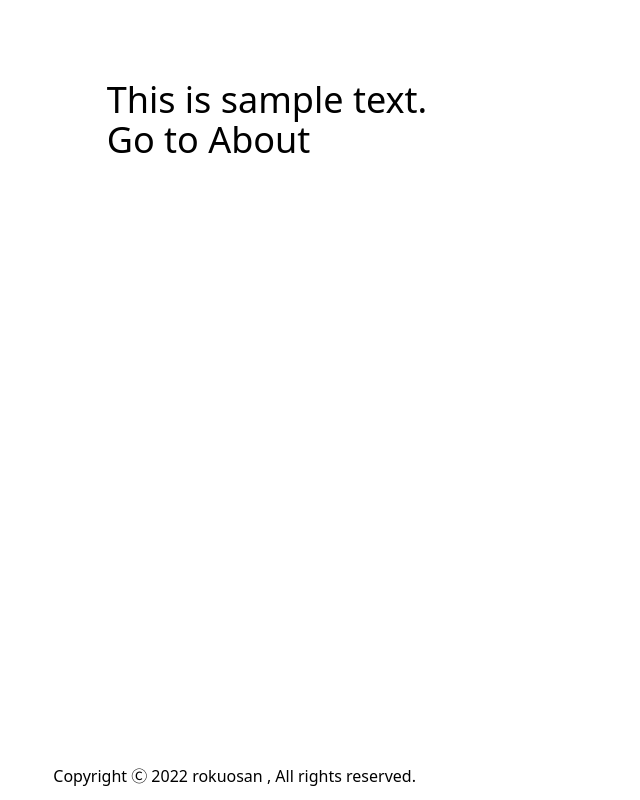
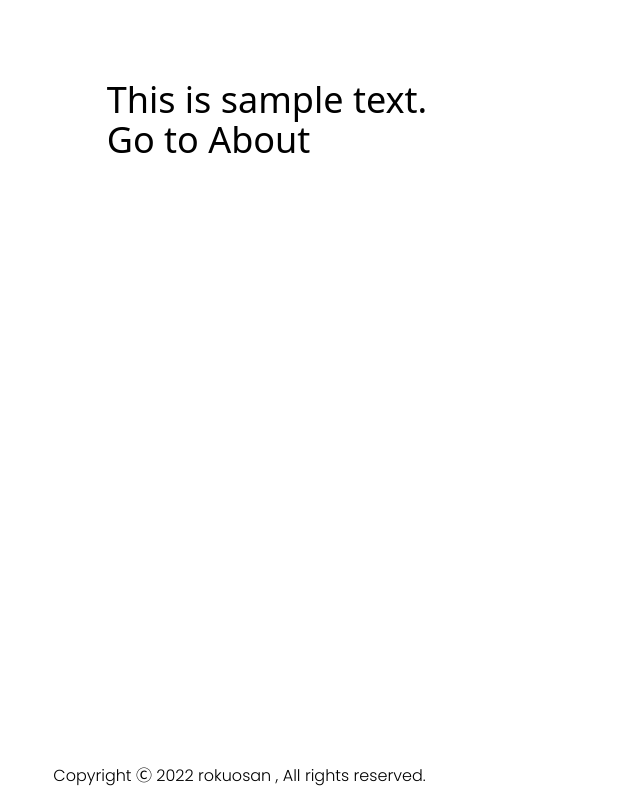
Before and after one commit to rokuosan/portfolio, a Nuxt app: page / in a window 1280 px wide. Shown: the whole page, without its empty margins (0-640 px from the left). Built offline with nearby package versions, Linux system fonts and the light colour scheme.

Commit message:
フォントを追加

```diff
--- a/assets/css/tailwind.css
+++ b/assets/css/tailwind.css
@@ -1,4 +1,4 @@
-@import url('https://fonts.googleapis.com/css2?family=Noto+Sans+JP:wght@300;400;700&family=Raleway:wght@300;500;700&display=swap');
+@import url('https://fonts.googleapis.com/css2?family=Noto+Sans+JP:wght@300;400;700&family=Raleway:wght@300;500;700&family=Poppins:wght@300;500;700&display=swap');
 
 @tailwind base;
 @tailwind components;
--- a/tailwind.config.js
+++ b/tailwind.config.js
@@ -10,7 +10,8 @@ module.exports = {
     extend: {
       fontFamily: {
         notosans: ['Noto Sans JP', 'sans-serif'],
-        raleway: ['Raleway', 'sans-serif']
+        raleway: ['Raleway', 'sans-serif'],
+        poppins: ['Poppins', 'sans-serif']
       }
     }
   },
```
